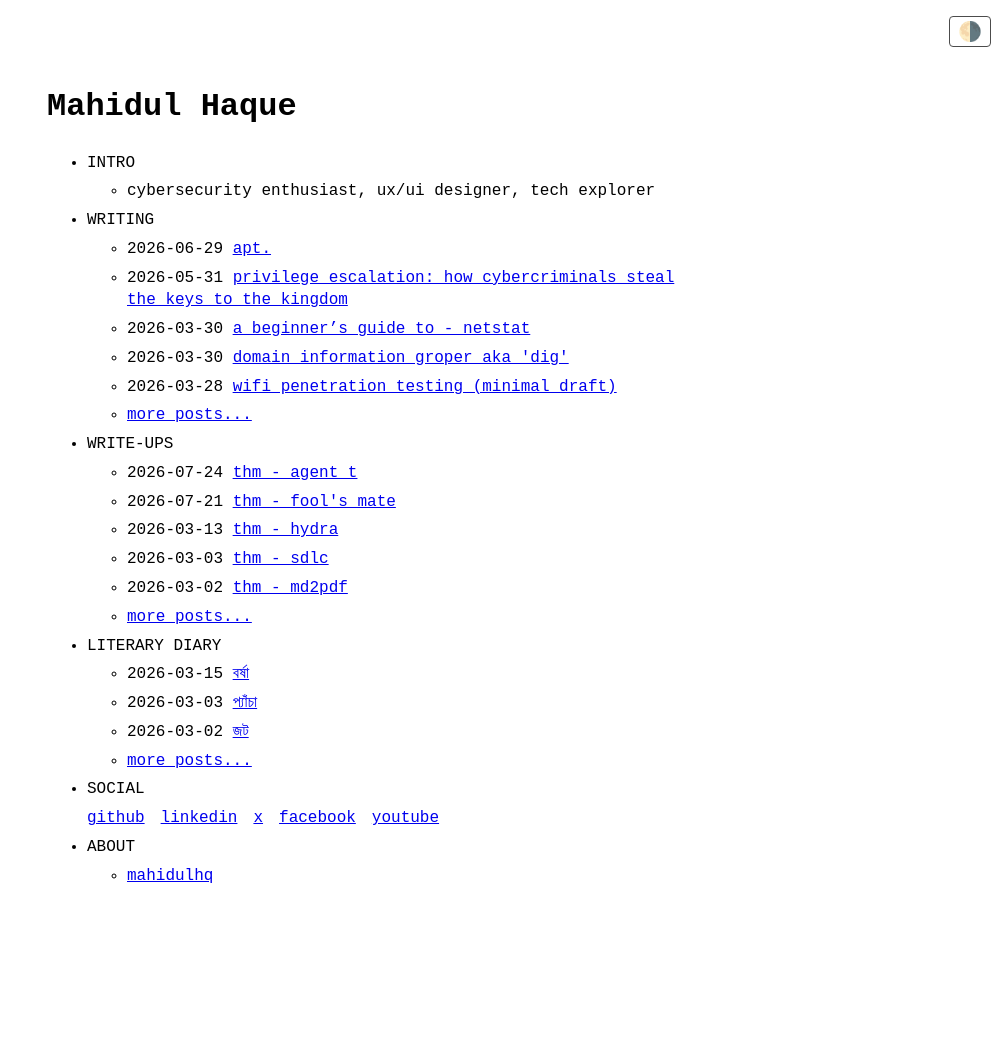
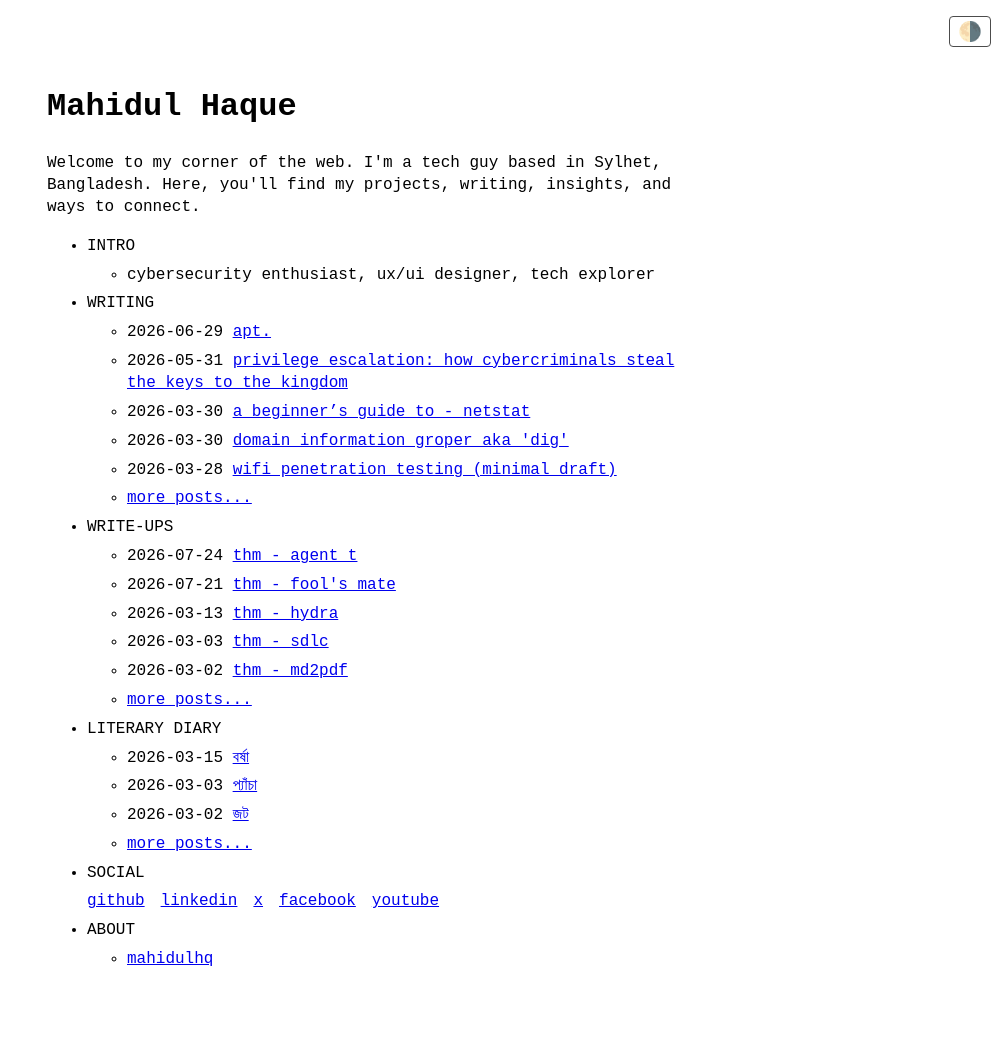
Before and after one commit to mahidulhq/mahidulhq.github.io, a Jekyll site: the page built from index.md, in a window 1280 px wide. Shown: the whole page, without its empty margins (273-1280 px from the left). Built offline with Jekyll 4.4.1, drawn with Linux system fonts in a browser that asks for light colours; before the commit the page ends 967 px from its top, so only the background shows below that.

Commit message:
Update _config.yml

```diff
--- a/_config.yml
+++ b/_config.yml
@@ -18,6 +18,7 @@ social:
     - https://www.facebook.com/mahidulhq.page
     - https://www.linkedin.com/in/mahidulhq
     - https://github.com/mahidulhq
+    - https://www.youtube.com/@mahidulhq
 
 remote_theme: riggraz/no-style-please # if you are using GitHub Pages, change it to remote_theme: riggraz/no-style-please
 
@@ -25,7 +26,7 @@ theme_config:
   appearance: "auto" # can be "light", "dark" or "auto"
   back_home_text: "back" # customize text for homepage link in post layout
   date_format: "%Y-%m-%d" # customize how date is formatted
-  show_description: false # show blog description in home page
+  show_description: true # show blog description in home page
   lowercase_titles: true # show titles in lowercase in lists
 
 sass:
```
